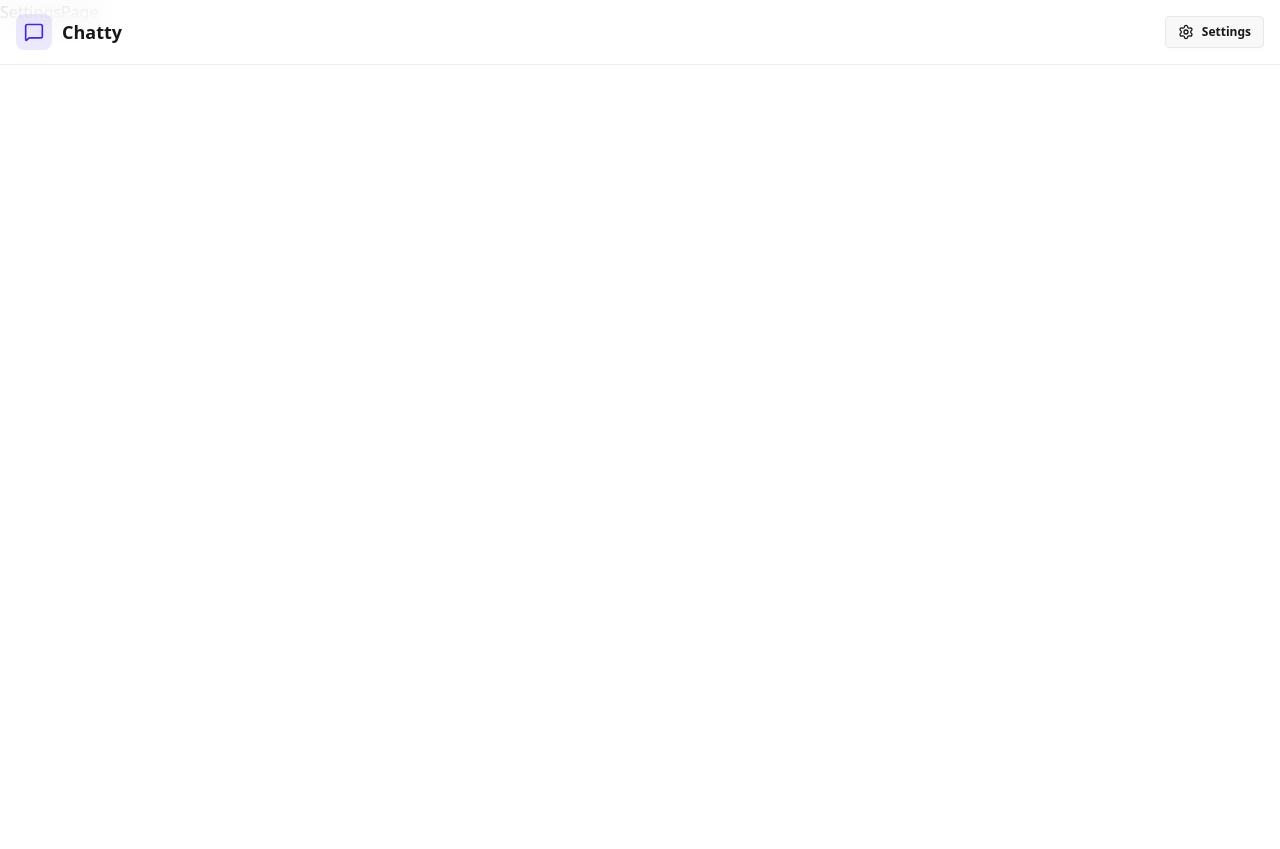
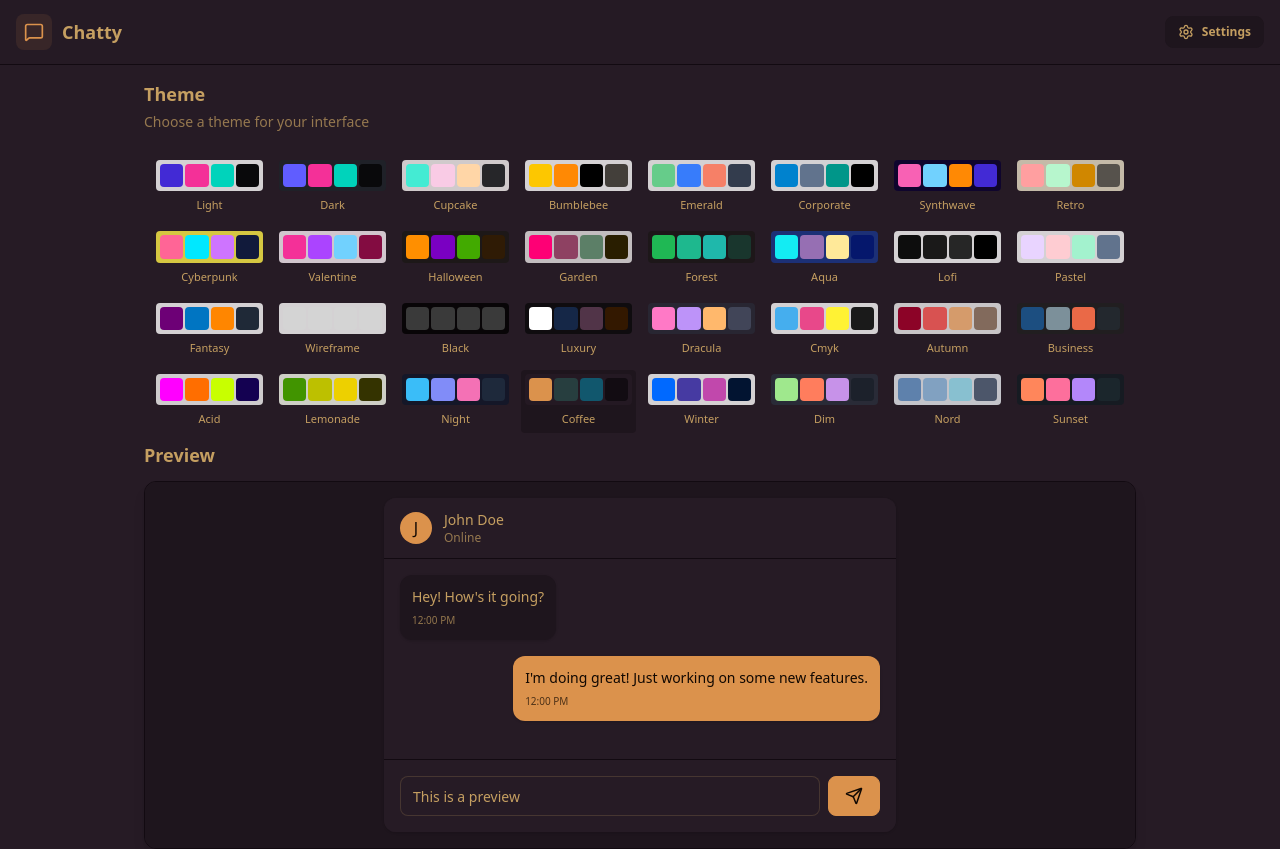
Before and after one commit to kilian-zindel/Languini, a React (Vite) app in the folder frontend/: page /settings in a window 1280 px wide. Before the commit the page ends 800 px from the top, so only its background shows below. Built offline with nearby package versions, Linux system fonts and the light colour scheme; no server answers.

Commit message:
implemented settings page

```diff
--- a/frontend/src/App.jsx
+++ b/frontend/src/App.jsx
@@ -12,11 +12,12 @@
 
 import { Routes, Route, Navigate } from 'react-router-dom'
 import { useAuthStore } from './store/useAuthStore.js'
+import { useThemeStore } from './store/useThemeStore.js'
 import { useEffect } from 'react'
 
 const App = () => {
   const { authUser, checkAuth, isCheckingAuth } = useAuthStore()
-
+  const { theme } = useThemeStore();
   useEffect(() => {
     checkAuth()
   }, [checkAuth])
@@ -32,12 +33,12 @@
   }
 
   return (
-    <div>
+    <div data-theme={theme}>
       {/* <Toaster
         position="top-center"
         reverseOrder={false}
       ></Toaster> */}
-      <div className="flex-col h-screen">
+      <div className="flex-col h-full">
         <Navbar />
         <div className="h-full">
           <Routes>
--- a/frontend/src/index.css
+++ b/frontend/src/index.css
@@ -3,6 +3,6 @@
   themes: all
 };
 
-html, body, #root {
+/* html, body, #root {
   height: 100%;
-}
+} */
--- a/frontend/src/pages/SettingsPage.jsx
+++ b/frontend/src/pages/SettingsPage.jsx
@@ -1,8 +1,114 @@
 import React from 'react'
 
+import { THEMES } from '../constants/index.js'
+import { useThemeStore } from '../store/useThemeStore.js'
+import { Send } from 'lucide-react'
+
 const SettingsPage = () => {
+
+  const PREVIEW_MESSAGES = [
+    { id: 1, content: "Hey! How's it going?", isSent: false },
+    { id: 2, content: "I'm doing great! Just working on some new features.", isSent: true },
+  ];
+
+  const { theme, setTheme } = useThemeStore();
+
   return (
-    <div>SettingsPage</div>
+    <div className="conatiner mx-auto px-4 pt-20 max-w-5xl">
+      {/* theme selection section */}
+      <div className="space-y-6">
+        <div className="flex flex-col gap-1">
+          <h1 className="text-lg font-semibold">Theme</h1>
+          <p className="text-sm text-base-content/70">Choose a theme for your interface</p>
+        </div>
+        <div className="grid grid-cols-4 sm:grid-cols-4 md:grid-cols-8 gap-2 m-2">
+          { THEMES.map((t) => {
+            return <div key={t} className={`${ theme === t ? 'bg-base-200' : 'hover:bg-base-200/60'}
+            rounded-sm p-1`}
+            onClick={() => setTheme(t)}>
+              <div data-theme={t} className="bg-base-100/80 flex flex-row justify-center rounded-sm gap-0.5 p-1">
+                <div className="bg-primary flex-grow aspect-square rounded-sm"></div>
+                <div className="bg-secondary flex-grow aspect-square rounded-sm"></div>
+                <div className="bg-accent flex-grow aspect-square rounded-sm"></div>
+                <div className="bg-neutral flex-grow aspect-square rounded-sm"></div>
+              </div>
+              <div className="text-center w-full">
+              <span className="text-[11px] font-medium truncate">
+                {t.charAt(0).toUpperCase() + t.slice(1)}
+              </span>
+              </div>
+            </div>
+          })}
+        </div>
+
+        {/* Preview Section */}
+        <h3 className="text-lg font-semibold mb-3">Preview</h3>
+        <div className="rounded-xl border border-base-300 overflow-hidden bg-base-100 shadow-lg">
+          <div className="p-4 bg-base-200">
+            <div className="max-w-lg mx-auto">
+              {/* Mock Chat UI */}
+              <div className="bg-base-100 rounded-xl shadow-sm overflow-hidden">
+                {/* Chat Header */}
+                <div className="px-4 py-3 border-b border-base-300 bg-base-100">
+                  <div className="flex items-center gap-3">
+                    <div className="w-8 h-8 rounded-full bg-primary flex items-center justify-center text-primary-content font-medium">
+                      J
+                    </div>
+                    <div>
+                      <h3 className="font-medium text-sm">John Doe</h3>
+                      <p className="text-xs text-base-content/70">Online</p>
+                    </div>
+                  </div>
+                </div>
+
+                {/* Chat Messages */}
+                <div className="p-4 space-y-4 min-h-[200px] max-h-[200px] overflow-y-auto bg-base-100">
+                  {PREVIEW_MESSAGES.map((message) => (
+                    <div
+                      key={message.id}
+                      className={`flex ${message.isSent ? "justify-end" : "justify-start"}`}
+                    >
+                      <div
+                        className={`
+                          max-w-[80%] rounded-xl p-3 shadow-sm
+                          ${message.isSent ? "bg-primary text-primary-content" : "bg-base-200"}
+                        `}
+                      >
+                        <p className="text-sm">{message.content}</p>
+                        <p
+                          className={`
+                            text-[10px] mt-1.5
+                            ${message.isSent ? "text-primary-content/70" : "text-base-content/70"}
+                          `}
+                        >
+                          12:00 PM
+                        </p>
+                      </div>
+                    </div>
+                  ))}
+                </div>
+
+                {/* Chat Input */}
+                <div className="p-4 border-t border-base-300 bg-base-100">
+                  <div className="flex gap-2">
+                    <input
+                      type="text"
+                      className="input input-bordered flex-1 text-sm h-10"
+                      placeholder="Type a message..."
+                      value="This is a preview"
+                      readOnly
+                    />
+                    <button className="btn btn-primary h-10 min-h-0">
+                      <Send size={18} />
+                    </button>
+                  </div>
+                </div>
+              </div>
+            </div>
+          </div>
+        </div>
+      </div>
+    </div>
   )
 }
 
```
